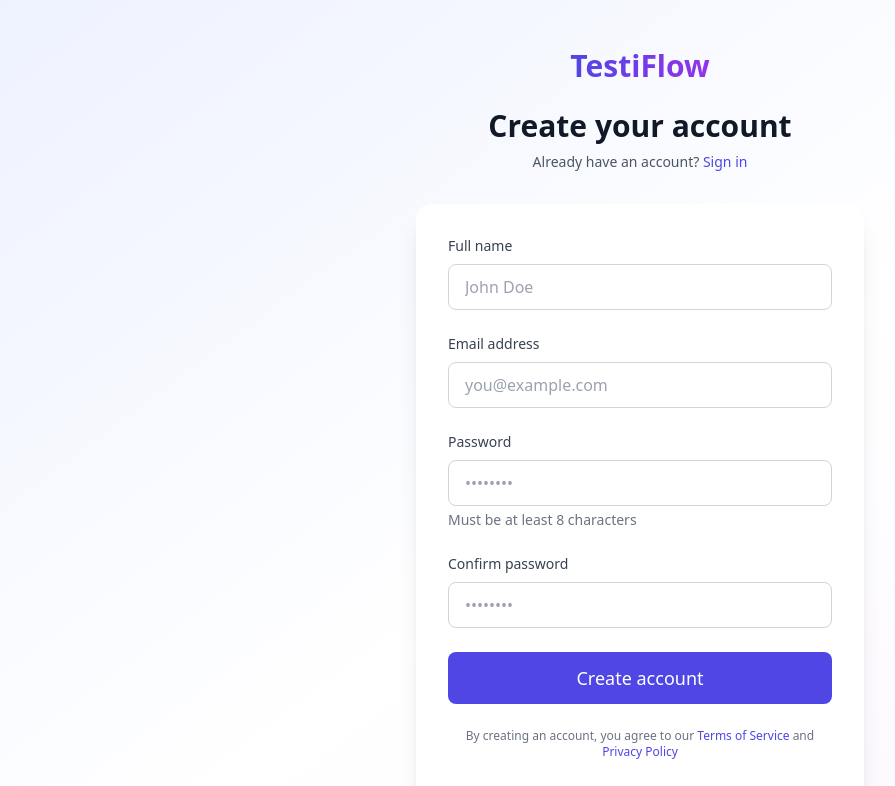
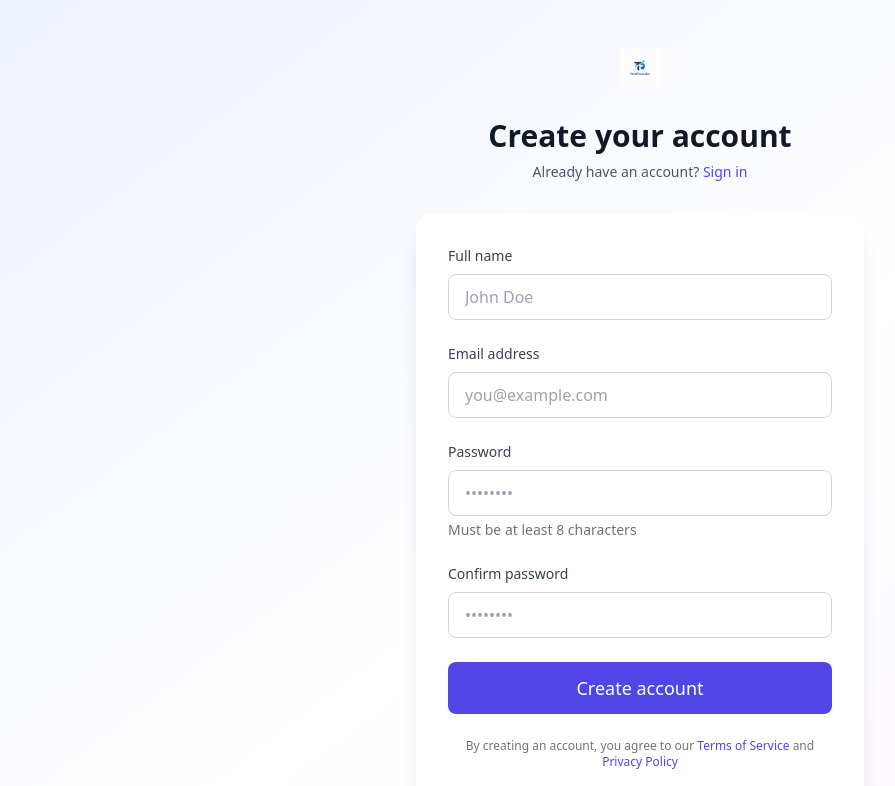
Before and after one commit to apdevstudio-ctrl/testimonial, a Next.js app in the folder frontend/: page /signup in a window 1280 px wide. Shown: the top 786 px of the page, without its empty margins (0-895 px from the left). Built offline with nearby package versions, Linux system fonts and the light colour scheme.

Commit message:
Fix logo display in UI and favicon configuration

```diff
--- a/frontend/app/(auth)/signin/page.tsx
+++ b/frontend/app/(auth)/signin/page.tsx
@@ -42,9 +42,11 @@
         {/* Logo/Header */}
         <div className="text-center mb-8">
           <Link href="/" className="inline-block">
-            <h1 className="text-3xl font-bold bg-gradient-to-r from-indigo-600 to-purple-600 bg-clip-text text-transparent">
-              TestiFlow
-            </h1>
+            <img
+              src="/logo.png"
+              alt="TestiFlow"
+              className="h-10 w-auto mx-auto"
+            />
           </Link>
           <h2 className="mt-6 text-3xl font-bold text-gray-900">Sign in to your account</h2>
           <p className="mt-2 text-sm text-gray-600">
--- a/frontend/app/(auth)/signup/page.tsx
+++ b/frontend/app/(auth)/signup/page.tsx
@@ -55,9 +55,11 @@
         {/* Logo/Header */}
         <div className="text-center mb-8">
           <Link href="/" className="inline-block">
-            <h1 className="text-3xl font-bold bg-gradient-to-r from-indigo-600 to-purple-600 bg-clip-text text-transparent">
-              TestiFlow
-            </h1>
+            <img
+              src="/logo.png"
+              alt="TestiFlow"
+              className="h-10 w-auto mx-auto"
+            />
           </Link>
           <h2 className="mt-6 text-3xl font-bold text-gray-900">Create your account</h2>
           <p className="mt-2 text-sm text-gray-600">
--- a/frontend/app/(landing)/landing/page.tsx
+++ b/frontend/app/(landing)/landing/page.tsx
@@ -54,9 +54,11 @@
         <div className="max-w-7xl mx-auto px-4 sm:px-6 lg:px-8">
           <div className="flex justify-between items-center h-16">
             <div className="flex-shrink-0">
-              <h1 className="text-2xl font-bold bg-gradient-to-r from-indigo-600 to-purple-600 bg-clip-text text-transparent">
-                TestiFlow
-              </h1>
+              <img
+                src="/logo.png"
+                alt="TestiFlow"
+                className="h-8 w-auto"
+              />
             </div>
             <div className="hidden md:flex items-center space-x-8">
               <Link href="#features" className="text-gray-600 hover:text-gray-900">
--- a/frontend/app/layout.tsx
+++ b/frontend/app/layout.tsx
@@ -55,7 +55,6 @@
   icons: {
     icon: [
       { url: '/favicon.png', sizes: 'any' },
-      { url: '/logo.png', sizes: 'any' },
     ],
     apple: [
       { url: '/logo.png', sizes: '180x180', type: 'image/png' },
@@ -75,7 +74,7 @@
   return (
     <html lang="en">
       <head>
-        <link rel="icon" href="/favicon.png" sizes="any" />
+        <link rel="icon" type="image/png" href="/favicon.png" />
         <link rel="apple-touch-icon" href="/logo.png" />
         <meta name="theme-color" content="#4f46e5" />
         <meta name="viewport" content="width=device-width, initial-scale=1" />
--- a/frontend/components/layout/Sidebar.tsx
+++ b/frontend/components/layout/Sidebar.tsx
@@ -18,9 +18,11 @@
       <div className="flex-1 flex flex-col min-h-0 bg-white border-r border-gray-200">
         <div className="flex-1 flex flex-col pt-5 pb-4 overflow-y-auto">
           <div className="flex items-center flex-shrink-0 px-4 mb-8">
-            <h1 className="text-2xl font-bold bg-gradient-to-r from-indigo-600 to-purple-600 bg-clip-text text-transparent">
-              TestiFlow
-            </h1>
+            <img
+              src="/logo.png"
+              alt="TestiFlow"
+              className="h-8 w-auto"
+            />
           </div>
           <nav className="flex-1 px-3 space-y-1">
             {navigation.map((item) => {
```
